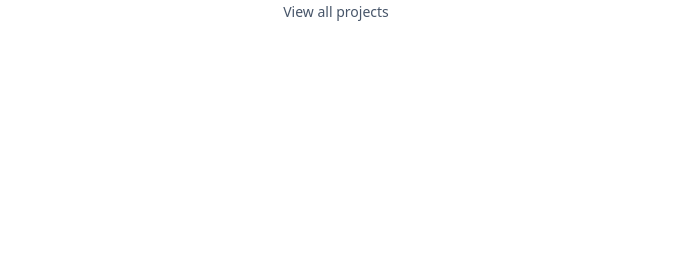
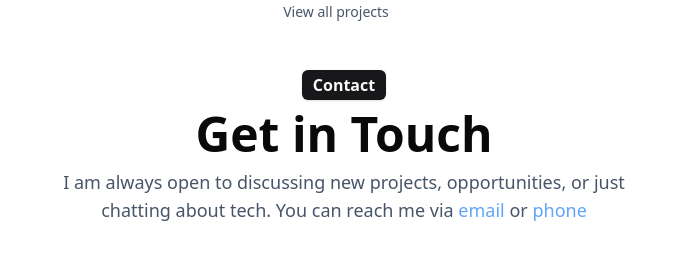
Before and after one commit to madlifiyx/portfolio-web-templates, a React (Vite) app: page / in a window 1280 px wide. Shown: the part 1929-2189 px from the top of the page, without its empty margins (296-983 px from the left). Before the commit the page ends 2079 px from the top, so only its background shows below. Built offline with nearby package versions, Linux system fonts and the light colour scheme.

Commit message:
add Contact section (#3)
* Feat (project): add project section versi 1

* Feat (section): add type, badge color by type and role project

* Feat (section): add final project card

* Feat (section): add contact section in resume page

```diff
--- a/src/components/section-title.tsx
+++ b/src/components/section-title.tsx
@@ -3,7 +3,7 @@ import { Badge } from './ui/badge';
 export interface SectionTitleProps {
   title?: string;
   shortDescription?: string;
-  description?: string;
+  description?: string | React.ReactNode;
 }
 
 const defaultSectionTitleProps: SectionTitleProps = {
--- a/src/pages/resume/resume-page.tsx
+++ b/src/pages/resume/resume-page.tsx
@@ -4,6 +4,7 @@ import { WorkSection } from './sections/work-section/work-section';
 import { EducationSection } from './sections/education-section/education-section';
 import { SkillSection } from './sections/skills-section/skill-section';
 import { ProjectSection } from './sections/project-section/project-section';
+import { ContactSection } from './sections/contact-section/contact-section';
 
 export const ResumePage = () => {
   return (
@@ -14,6 +15,7 @@ export const ResumePage = () => {
       <EducationSection />
       <SkillSection />
       <ProjectSection />
+      <ContactSection />
     </div>
   );
 };
--- /dev/null
+++ b/src/pages/resume/sections/contact-section/contact-section.tsx
@@ -0,0 +1,43 @@
+import { BlurFade } from '@/components/ui/blur-fade';
+import { SectionTitle, SectionTitleProps } from '@/components/section-title';
+import { Link } from 'react-router';
+
+const defaultSectionTitleProps: SectionTitleProps = {
+  title: 'Contact',
+  shortDescription: 'Get in Touch',
+  description: (
+    <p>
+      I am always open to discussing new projects, opportunities, or just
+      chatting about tech. You can reach me via{' '}
+      <Link
+        to='/contact'
+        className='text-blue-400 hover:underline'
+      >
+        email
+      </Link>{' '}
+      or{' '}
+      <Link
+        to='/contact'
+        className='text-blue-400 hover:underline'
+      >
+        phone
+      </Link>
+    </p>
+  ),
+};
+
+export const ContactSection = () => {
+  return (
+    <section
+      id='contact'
+      className='my-12'
+    >
+      <BlurFade
+        delay={0.3}
+        inView
+      >
+        <SectionTitle {...defaultSectionTitleProps} />
+      </BlurFade>
+    </section>
+  );
+};
```
Also changed, not shown: src/data/data-project.ts (added, +73 -0 lines).
